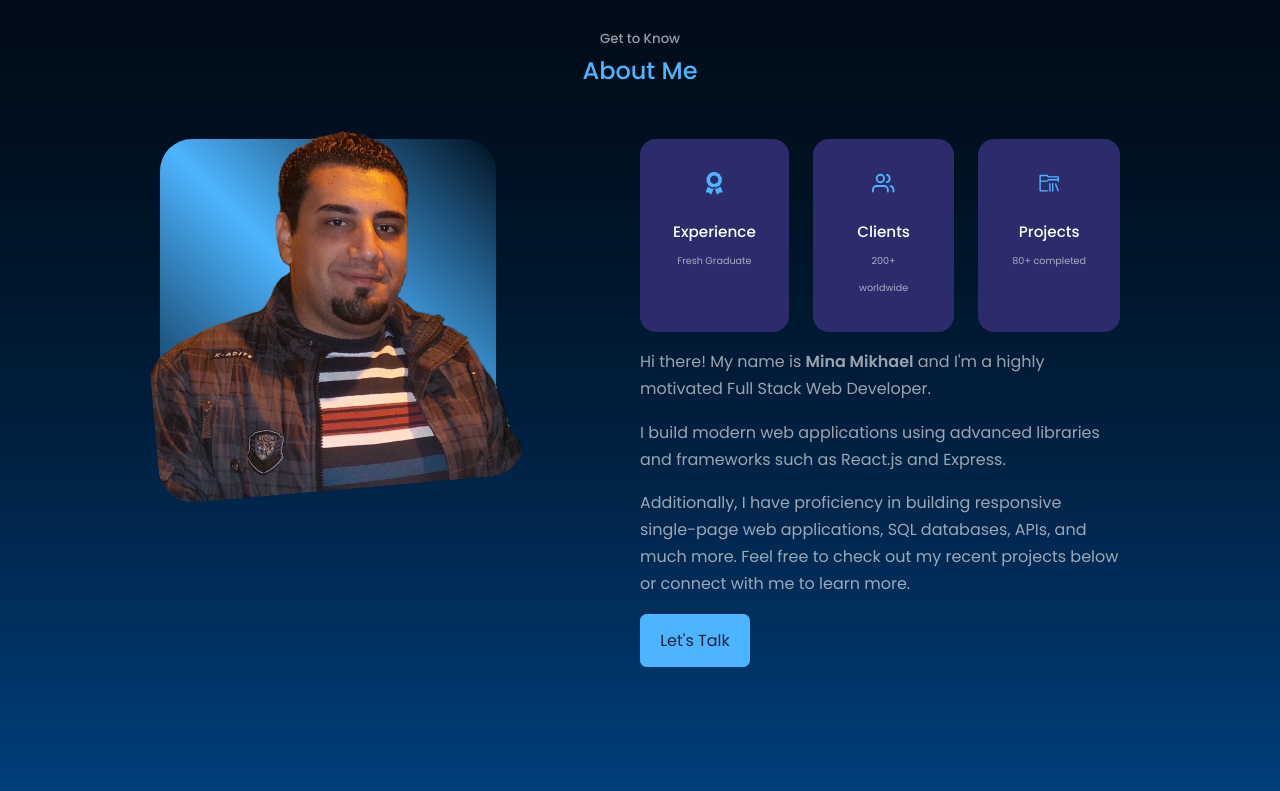
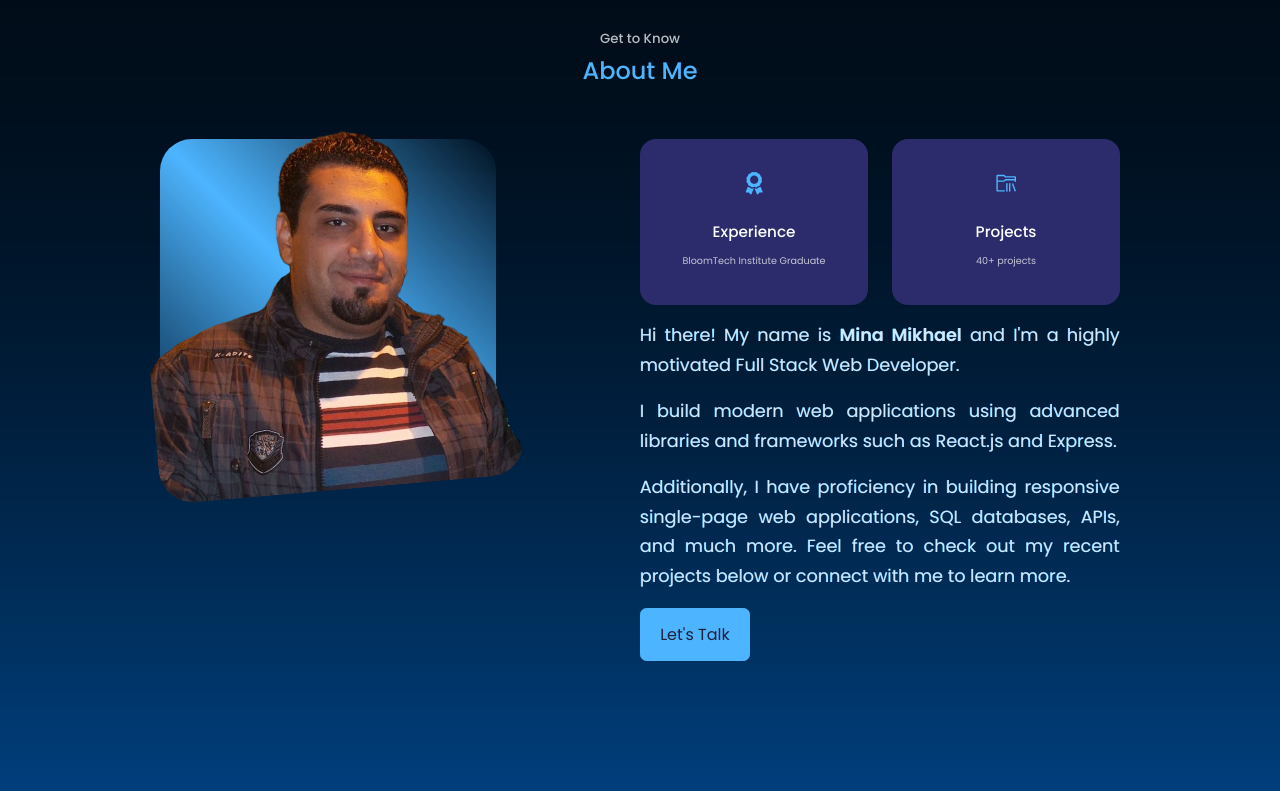
Before and after one commit to mina-mikhael/portfolio-with-react, a React (Create React App) app: page / in a window 1280 px wide. Shown: the part 900-1691 px from the top of the page. Built offline with nearby package versions, Linux system fonts and the light colour scheme.

Commit message:
added some text to about me

```diff
--- a/src/components/about/About.jsx
+++ b/src/components/about/About.jsx
@@ -2,7 +2,6 @@ import React from "react";
 import "./about.css";
 import me from "../../assets/me2.png";
 import { FaAward } from "react-icons/fa";
-import { FiUsers } from "react-icons/fi";
 import { VscFolderLibrary } from "react-icons/vsc";
 
 const About = () => {
@@ -22,17 +21,13 @@ const About = () => {
             <article className="about__card">
               <FaAward className="about__icon" />
               <h5> Experience</h5>
-              <small>Fresh Graduate</small>
+              <small>BloomTech Institute Graduate</small>
             </article>
-            <article className="about__card">
-              <FiUsers className="about__icon" />
-              <h5> Clients</h5>
-              <small>200+ worldwide</small>
-            </article>
+
             <article className="about__card">
               <VscFolderLibrary className="about__icon" />
               <h5> Projects</h5>
-              <small>80+ completed</small>
+              <small>40+ projects</small>
             </article>
           </div>
           <div className="about__p">
--- a/src/components/about/about.css
+++ b/src/components/about/about.css
@@ -30,7 +30,7 @@
 
 .about__cards {
   display: grid;
-  grid-template-columns: repeat(3, 1fr);
+  grid-template-columns: repeat(2, 1fr);
   gap: 1.5rem;
 }
 
@@ -74,6 +74,9 @@
 }
 .about__p p {
   margin: 1rem 0;
+  text-align: justify;
+  text-shadow: var(--color-primary) -0.5px -0.5px 0.5px;
+  font-size: 1.1rem;
 }
 
 /*  ---- media queries ----- */
--- a/src/index.css
+++ b/src/index.css
@@ -20,7 +20,7 @@ html {
   --color-primary: #4db5ff;
   --color-primary-variant: rgba(77, 181, 255, 0.4);
   --color-white: #fff;
-  --color-light: rgba(255, 255, 255, 0.6);
+  --color-light: rgba(255, 255, 255, 0.726);
   --container-width-lg: 75%;
   --container-width-md: 86%;
   --container-width-sm: 90%;
```
